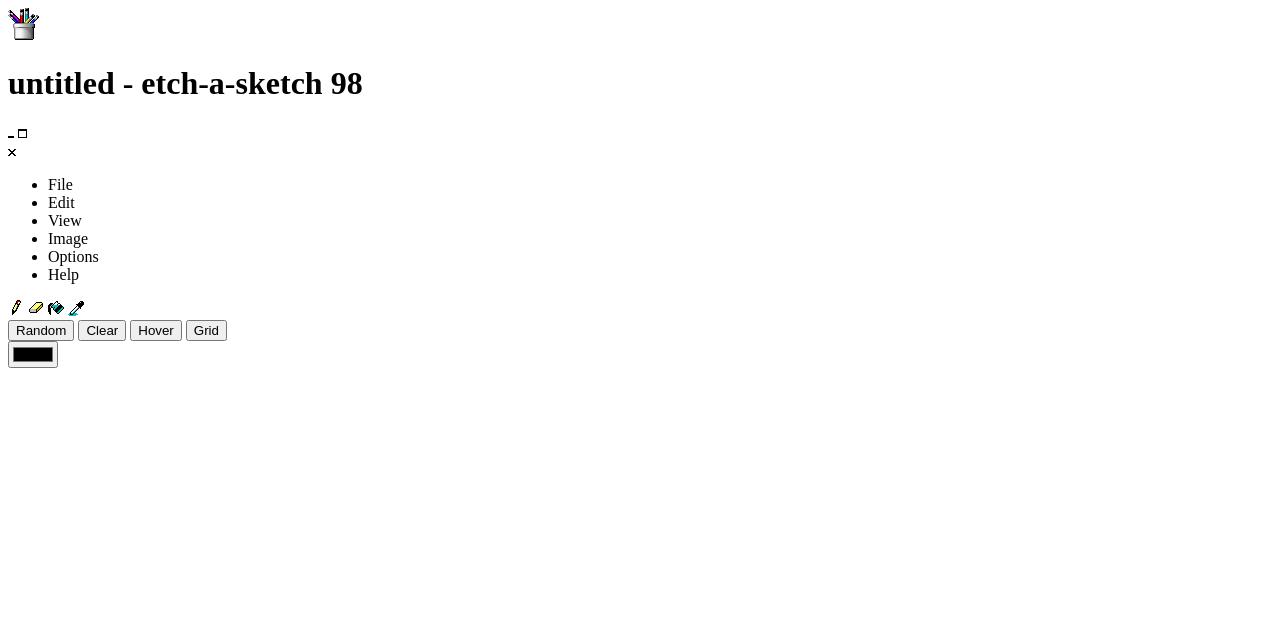
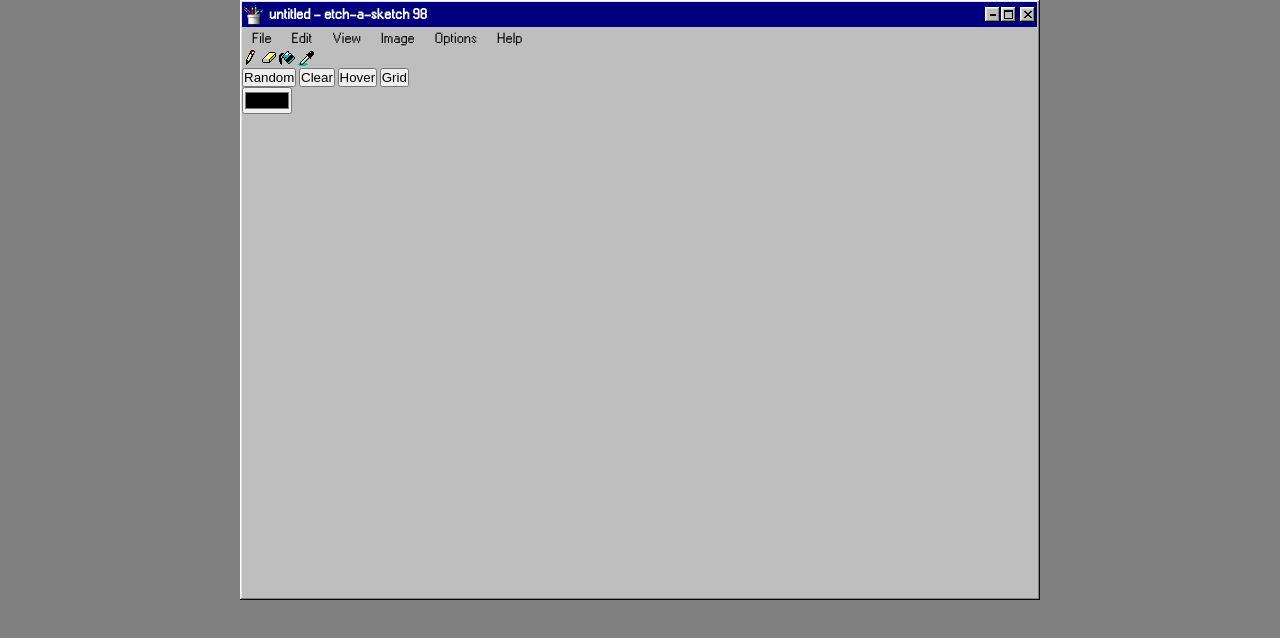
Before and after one commit to LuxSolace/Etch-A-Sketch, a plain HTML site: page index.html in a window 1280 px wide. Drawn offline with Linux system fonts and the light colour scheme.

Commit message:
added header style in css

```diff
--- a/index.html
+++ b/index.html
@@ -10,7 +10,7 @@
 
 <body>
 
-<div id="container">
+<div id="container" class="border-98">
 
     <header>
 
@@ -22,16 +22,28 @@
             </div>
 
             <div id="windows-guizmo">
+
                 <div>
+
+                    <div class="guizmo">
                         <img src="./images/minimize.svg">
+                    </div>
+
+                    <div class="guizmo">
                         <img src="./images/maximize.svg">
                     </div>
+
+                </div>
+
+                <div class="guizmo">
                     <img src="./images/close.svg">
                 </div>
 
             </div>
 
-        <ul>
+        </div>
+
+        <ul id="fake-menu">
             <li>File</li>
             <li>Edit</li>
             <li>View</li>
--- a/style.css
+++ b/style.css
@@ -0,0 +1,108 @@
+@font-face {
+    font-family: "w95fa";
+    src: url("./fonts/w95fa.woff");
+}
+
+/* * * Basic styles * * */
+
+:root {
+    --l-grey: #bebebe;
+    --d-grey: #7e7e7e;
+    --blue: #00007e;
+    --white: #FFFFFF;
+    --black: #000000;
+    font-size: 12px;
+    color: var(--white);
+    font-family: "w95fa", sans-serif;
+}
+
+* {
+    box-sizing: border-box;
+    padding: 0;
+    margin: 0;
+}
+
+ul {
+    list-style: none;
+}
+
+body {
+    background-color: grey;
+}
+
+#container {
+    background-color: var(--l-grey);
+    padding: 2px 3px 3px 2px;
+    margin: auto;
+    width: 800px;
+    height: 600px;
+}
+
+.border-98, .guizmo{
+    box-shadow: inset -1px -1px #0a0a0a, inset 1px 1px #ffffff, inset -2px -2px #808080, inset 2px 2px #dfdfdf;
+}
+
+ul#fake-menu li:hover, .title-bar  {
+    cursor: default;
+}
+
+/* * * Header * * */
+
+#title-bar {
+    display: flex;
+    justify-content: space-between;
+    background-color: var(--blue);
+    height: 25px;
+    width: 100%;
+    padding: 5px 2px;
+}
+
+#title-text {
+    display: flex;
+    align-items: center;
+    gap: 5px;
+}
+
+#title-text h1 {
+    font-size: 1.2rem
+}
+
+#title-text img {
+    max-height: 20px;
+}
+
+#windows-guizmo {
+    display: flex;
+    justify-content: space-between;
+    width: 50px;
+}
+
+#windows-guizmo > div:first-child {
+    display: flex;
+    gap: 1px
+}
+
+.guizmo {
+    background-color: var(--l-grey);
+    height: 100%;
+    width: 15px;
+    display: flex;
+    align-items: center;
+    justify-content: center;
+}
+
+ul#fake-menu {
+    display: flex;
+    color: var(--black);
+    font-size: 1.2rem;
+}
+ul#fake-menu li {
+    padding: 5px 10px;
+}
+
+ul#fake-menu li:hover {
+    background-color: var(--blue);
+    color: white;
+}
+
+/* * * Main * * */
```
Also changed, not shown: fonts/w95fa.woff (added). Lines whose indentation alone changed are shown as unchanged.
